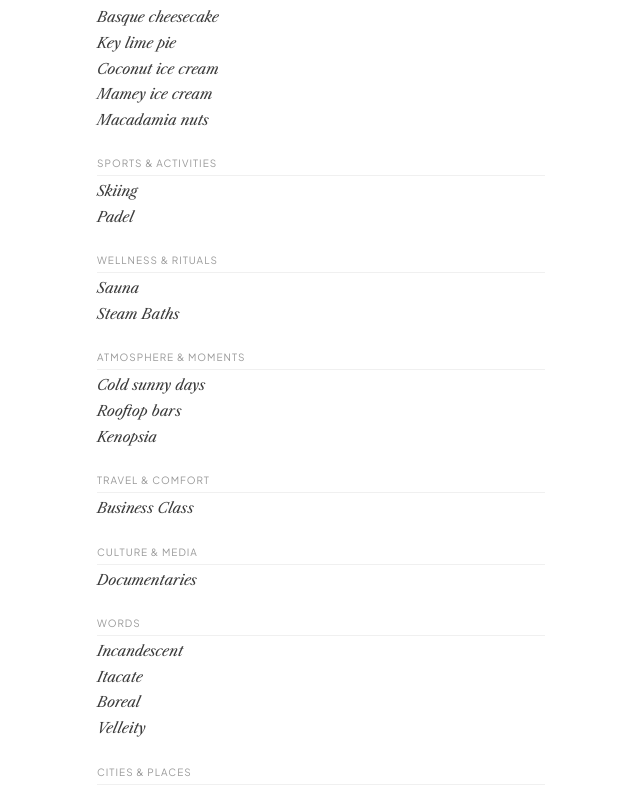
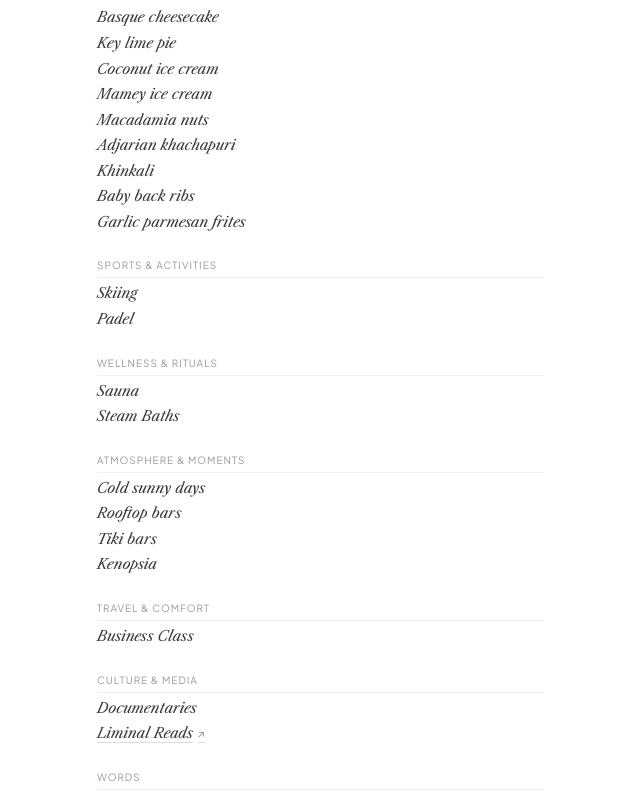
Before and after one commit to ivandk40/idkloves, a React (Vite) app: page / in a window 1280 px wide. Shown: the part 280-1071 px from the top of the page, without its empty margins (319-959 px from the left). Built offline with nearby package versions, Linux system fonts and the light colour scheme; a web font is replaced by a local one.

Commit message:
feat: add French Alps, Adjarian khachapuri, khinkali, tiki bars, ribs, frites, and Liminal Reads link

```diff
--- a/src/components/ThingsILoveSection.jsx
+++ b/src/components/ThingsILoveSection.jsx
@@ -9,14 +9,32 @@ export default function ThingsILoveSection({ categories = [] }) {
             {group.category}
           </h2>
           <ul className="space-y-0.5">
-            {group.items.map((item, idx) => (
-              <li
-                key={idx}
-                className="font-serif italic text-sm sm:text-[14.5px] text-[#3c3c3c] leading-relaxed"
-              >
-                {item}
-              </li>
-            ))}
+            {group.items.map((item, idx) => {
+              const isLink = typeof item === 'object' && item !== null && item.url;
+              const title = isLink ? item.title : item;
+              const url = isLink ? item.url : null;
+
+              return (
+                <li
+                  key={idx}
+                  className="font-serif italic text-sm sm:text-[14.5px] text-[#3c3c3c] leading-relaxed"
+                >
+                  {url ? (
+                    <a
+                      href={url}
+                      target="_blank"
+                      rel="noopener noreferrer"
+                      className="hover:text-black underline underline-offset-4 decoration-[#dddddd] hover:decoration-black transition-colors inline-flex items-center gap-1"
+                    >
+                      <span>{title}</span>
+                      <span className="font-sans not-italic text-[10px] text-[#888888]">↗</span>
+                    </a>
+                  ) : (
+                    title
+                  )}
+                </li>
+              );
+            })}
           </ul>
         </section>
       ))}
--- a/src/data/thingsILove.json
+++ b/src/data/thingsILove.json
@@ -12,7 +12,11 @@
       "Key lime pie",
       "Coconut ice cream",
       "Mamey ice cream",
-      "Macadamia nuts"
+      "Macadamia nuts",
+      "Adjarian khachapuri",
+      "Khinkali",
+      "Baby back ribs",
+      "Garlic parmesan frites"
     ]
   },
   {
@@ -34,6 +38,7 @@
     "items": [
       "Cold sunny days",
       "Rooftop bars",
+      "Tiki bars",
       "Kenopsia"
     ]
   },
@@ -46,7 +51,11 @@
   {
     "category": "Culture & Media",
     "items": [
-      "Documentaries"
+      "Documentaries",
+      {
+        "title": "Liminal Reads",
+        "url": "https://liminalreads.com"
+      }
     ]
   },
   {
@@ -64,6 +73,7 @@
       "Paris",
       "Amsterdam",
       "Costa Alegre",
+      "French Alps",
       "Kazbegi",
       "Svaneti"
     ]
```
